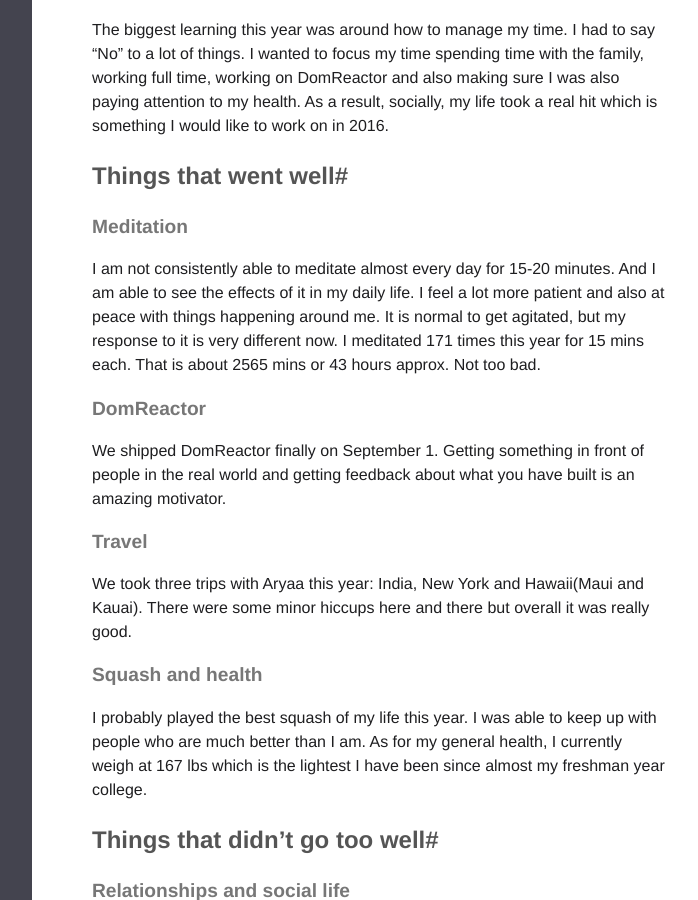
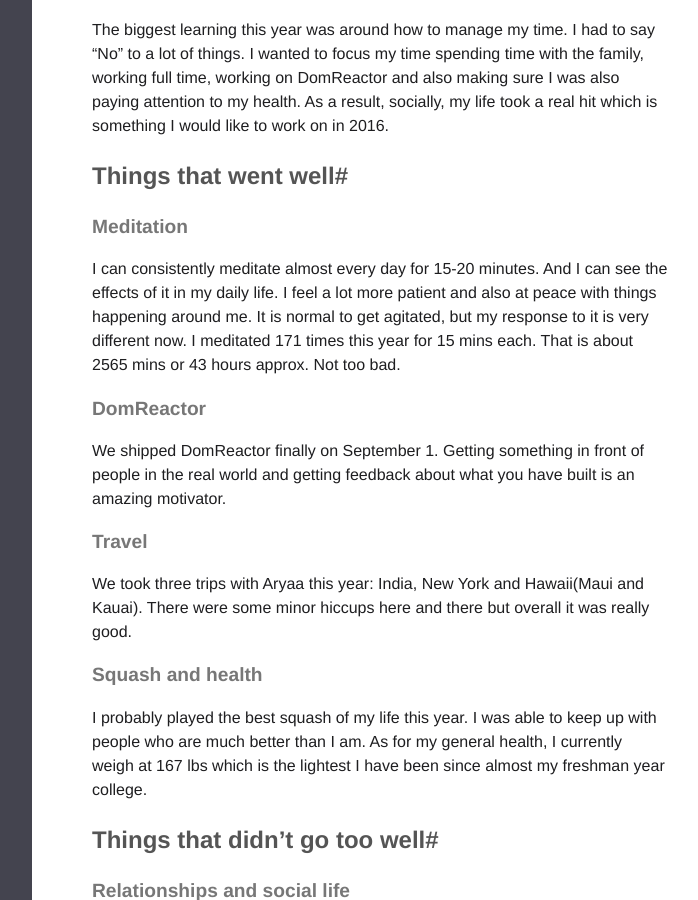
Before and after one commit to sbansal/sbansal-personal-website, a Jekyll site: the page built from _posts/2016-01-01-review-2015.md, in a window 1280 px wide and 900 px high, scrolled down 464 px. Shown: the whole window, without its empty margins (288-986 px from the left). Built offline with Jekyll 4.4.1, drawn with Linux system fonts in a browser that asks for light colours.

Commit message:
fixed a typo

```diff
--- a/_posts/2016-01-01-review-2015.md
+++ b/_posts/2016-01-01-review-2015.md
@@ -13,7 +13,7 @@ The biggest learning this year was around how to manage my time. I had to say "N
 #Things that went well#
 
 <h2 class="important">Meditation</h2>
-<p>I am not consistently able to meditate almost every day for 15-20 minutes. And I am able to see the effects of it in my daily life. I feel a lot more patient and also at peace with things happening around me. It is normal to get agitated, but my response to it is very different now. I meditated 171 times this year for 15 mins each. That is about 2565 mins or 43 hours approx. Not too bad.</p>
+<p>I can consistently meditate almost every day for 15-20 minutes. And I can see the effects of it in my daily life. I feel a lot more patient and also at peace with things happening around me. It is normal to get agitated, but my response to it is very different now. I meditated 171 times this year for 15 mins each. That is about 2565 mins or 43 hours approx. Not too bad.</p>
 
 <h2 class="important">DomReactor</h2>
 <p>We shipped DomReactor finally on September 1. Getting something in front of people in the real world and getting feedback about what you have built is an amazing motivator.</p>
```
